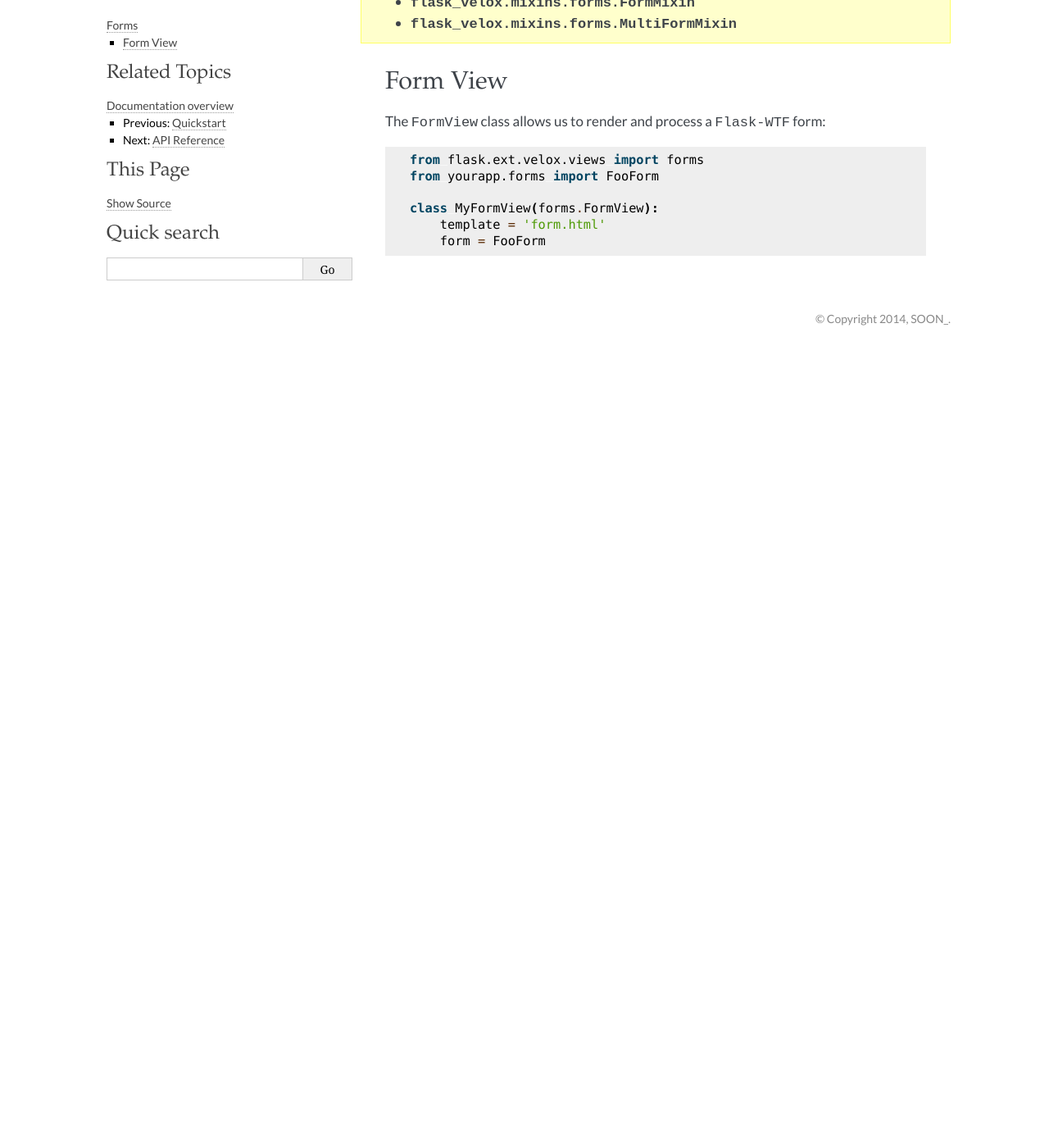
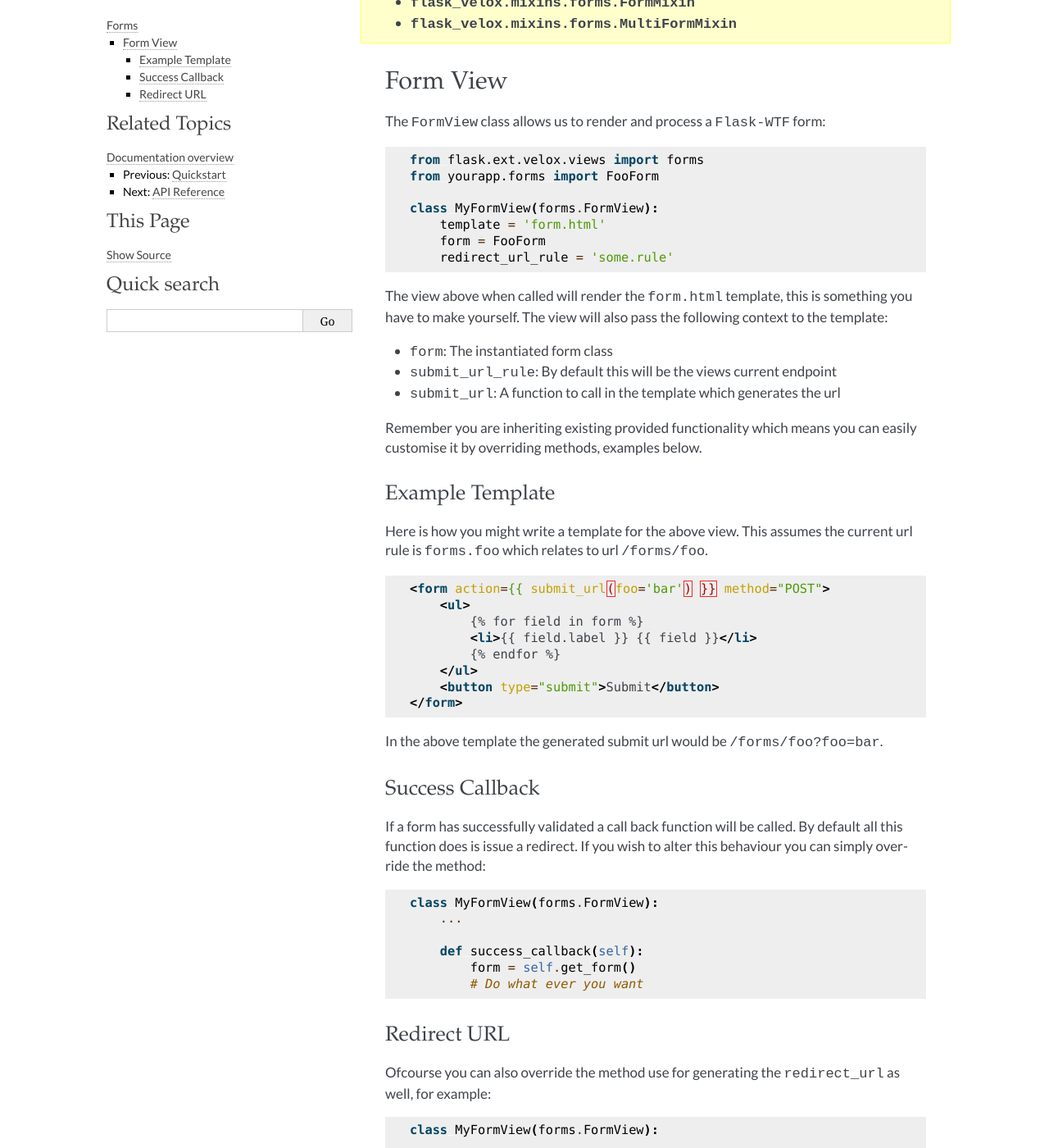
Before and after one commit to thisissoon/Flask-Velox, a Sphinx documentation site: the page built from docs/forms.rst, in a window 1280 px wide and 1400 px high, scrolled down 270 px. Shown: the whole window at 82% size. Built offline with Sphinx 7.4.7, drawn with Linux system fonts in a browser that asks for light colours; some web fonts are replaced; pages that are not in the unit, such as notebooks, are missing from menus; before the commit the page ends 900 px from its top, so only the background shows below that; some of the changed text lies outside the part shown.

Commit message:
Documentation on how to override things in form views

```diff
--- a/docs/forms.rst
+++ b/docs/forms.rst
@@ -25,3 +25,69 @@ The ``FormView`` class allows us to render and process a ``Flask-WTF`` form:
     class MyFormView(forms.FormView):
         template = 'form.html'
         form = FooForm
+        redirect_url_rule = 'some.rule'
+
+The view above when called will render the ``form.html`` template, this is
+something you have to make yourself. The view will also pass the following
+context to the template:
+
+* ``form``: The instantiated form class
+* ``submit_url_rule``: By default this will be the views current endpoint
+* ``submit_url``: A function to call in the template which generates the url
+
+Remember you are inheriting existing provided functionality which means you
+can easily customise it by overriding methods, examples below.
+
+Example Template
+~~~~~~~~~~~~~~~~
+
+Here is how you might write a template for the above view. This assumes the
+current url rule is ``forms.foo`` which relates to url ``/forms/foo``.
+
+.. code-block:: html
+
+    <form action={{ submit_url(foo='bar') }} method="POST">
+        <ul>
+            {% for field in form %}
+            <li>{{ field.label }} {{ field }}</li>
+            {% endfor %}
+        </ul>
+        <button type="submit">Submit</button>
+    </form>
+
+In the above template the generated submit url would be ``/forms/foo?foo=bar``.
+
+Success Callback
+~~~~~~~~~~~~~~~~
+
+If a form has successfully validated a call back function will be called. By
+default all this function does is issue a redirect. If you wish to alter
+this behaviour you can simply override the method:
+
+.. code-block:: python
+
+    class MyFormView(forms.FormView):
+        ...
+
+        def success_callback(self):
+            form = self.get_form()
+            # Do what ever you want
+
+Redirect URL
+~~~~~~~~~~~~
+
+Ofcourse you can also override the method use for generating the
+``redirect_url`` as well, for example:
+
+.. code-block:: python
+
+    class MyFormView(forms.FormView):
+        ...
+
+        def success_callback(self):
+            form = self.get_form()
+            # Do what ever you want
+            super(MyFormView, self).success_callback()  # Triggers redirect
+
+        def redirect_url(self, **kwargs):
+            return url_for('some.rule', foo='bar')
```
